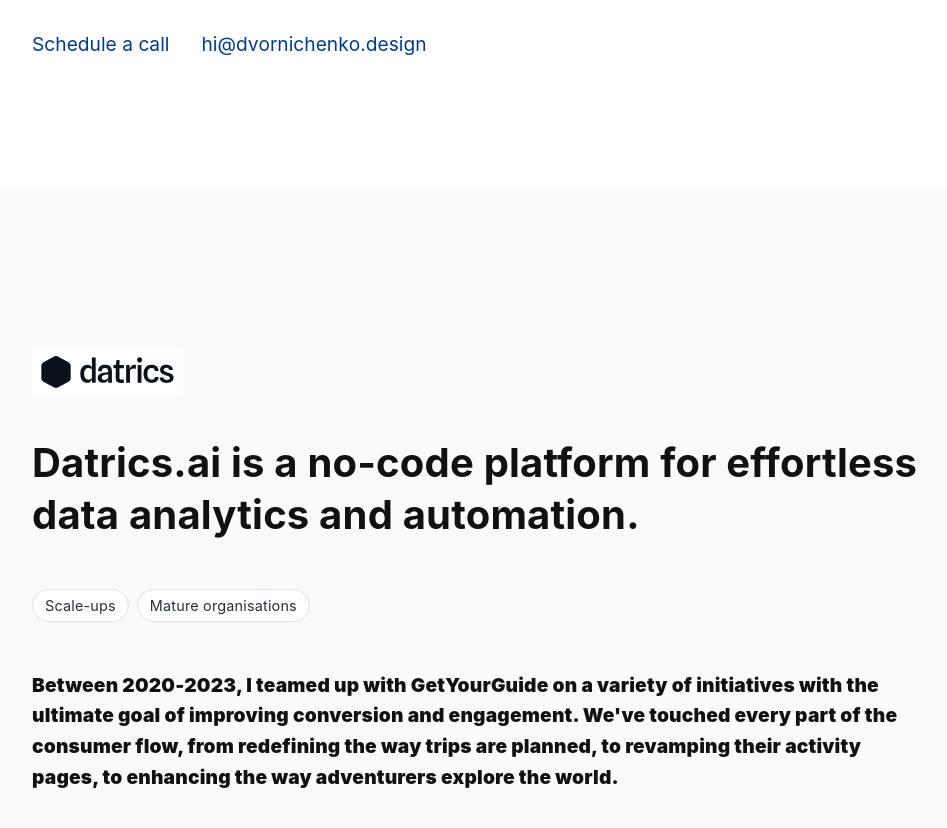
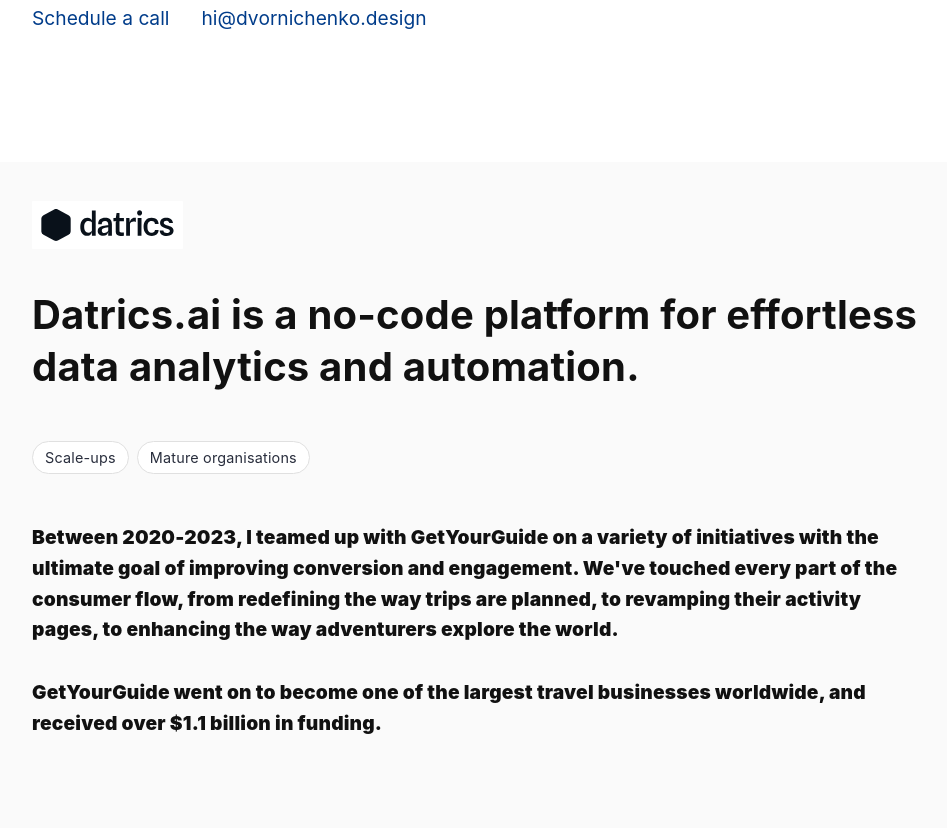
Before and after one commit to Minimall/minimall.github.io, a plain HTML site: page portfolio-2025/index.html in a window 1280 px wide. Shown: the part 892-1720 px from the top of the page, without its empty margins (160-1107 px from the left). Drawn offline with Linux system fonts and the light colour scheme.

Commit message:
User checkpoint: Adjust padding and margins in styles.css

```diff
--- a/portfolio-2025/styles.css
+++ b/portfolio-2025/styles.css
@@ -54,7 +54,7 @@
 /* Container layouts */
 .container {
   width: 100vw;
-  padding-top: 5vw;
+  padding-top: 3vw;
   margin-left: calc(-50vw + 50%);
   margin-right: calc(-50vw + 50%);
 }
@@ -257,7 +257,10 @@
   margin-right: calc(-50vw + 50%);
   width: 100vw;
   background: #fafafa;
-  padding: 5vw;
+
+  padding-right: 5vw;
+  padding-bottom: 5vw;
+  padding-left: 5vw;
   align-content: center;
 }
 
@@ -400,7 +403,7 @@
 }
 
 .case-logo {
-	margin-top: 2rem;
+
 	margin-bottom: 2rem;
 }
 
```
